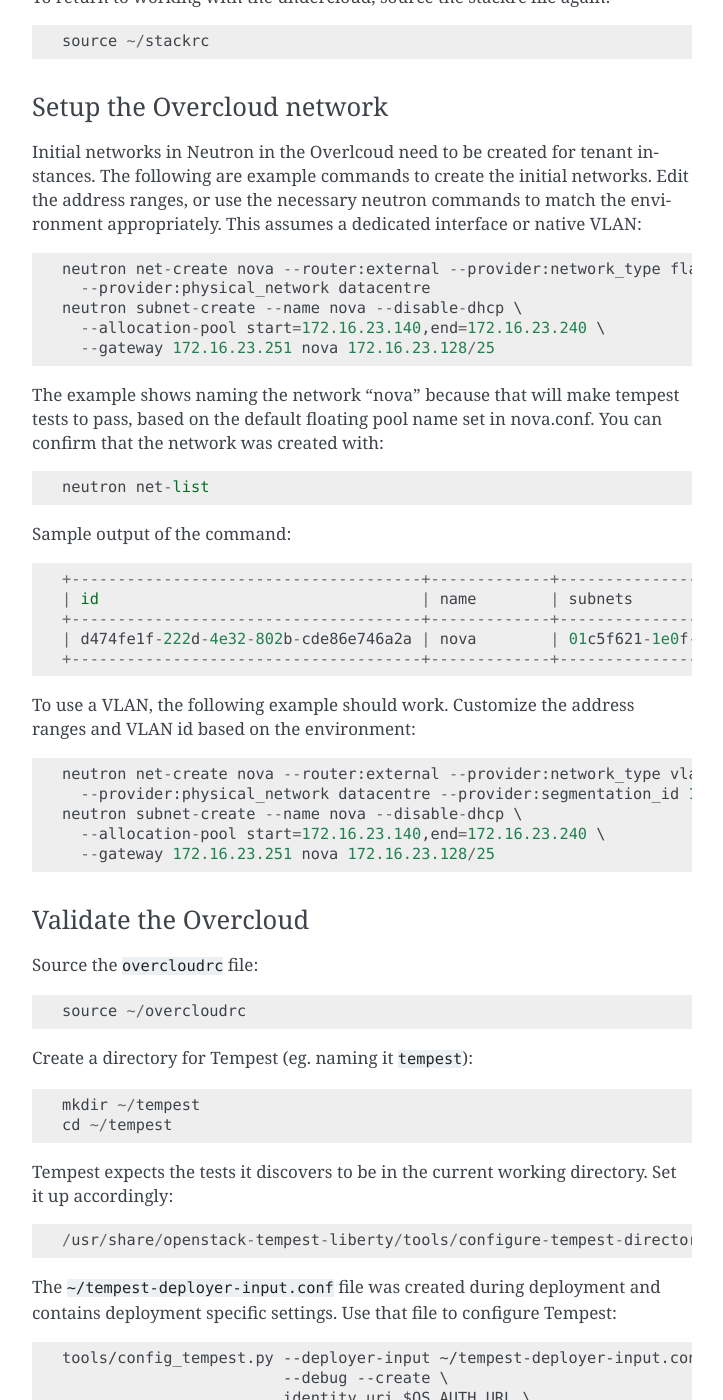
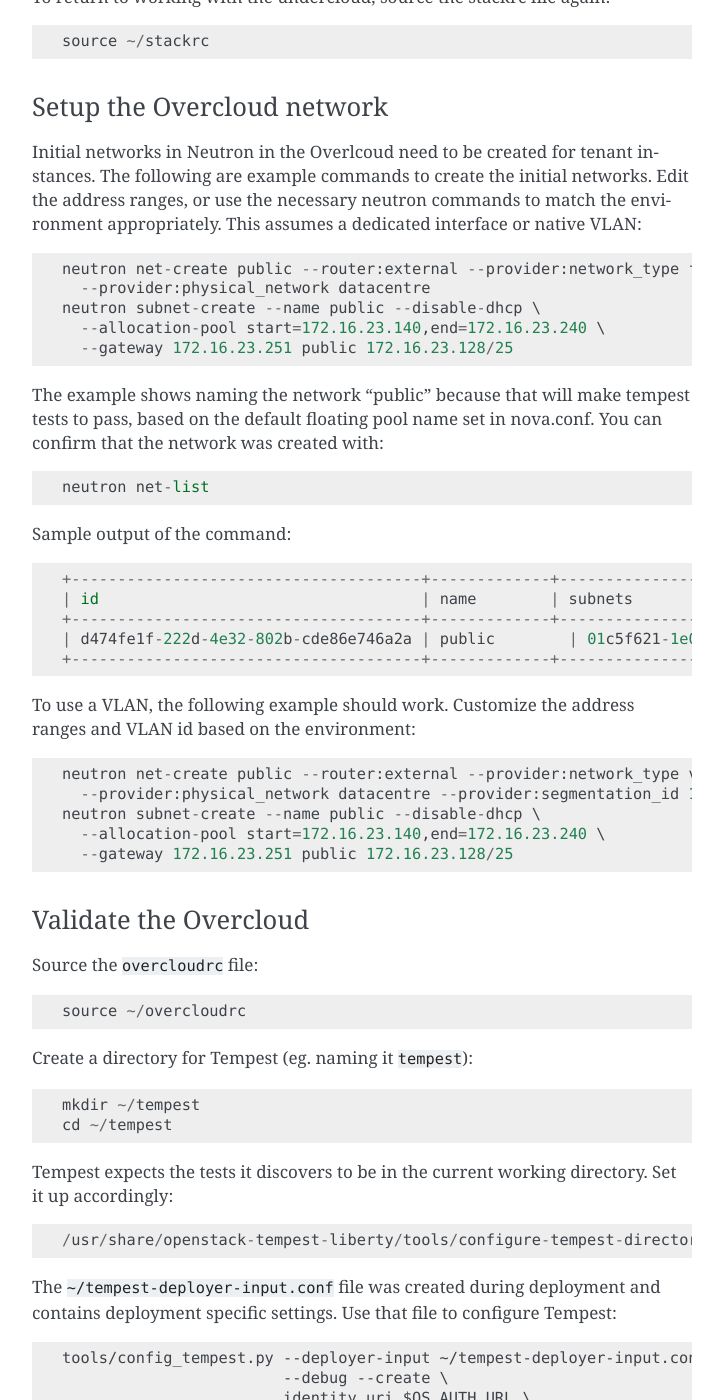
Before and after one commit to openstack-archive/tripleo-docs, a Sphinx documentation site: the page built from doc/source/basic_deployment/basic_deployment_cli.rst, in a window 1280 px wide and 1400 px high, scrolled down 8228 px. Shown: the whole window, without its empty margins (388-1111 px from the left). Built offline with Sphinx 7.4.7, drawn with Linux system fonts in a browser that asks for light colours.

Commit message:
Fixes network name for tempest
Since commit 48f1149459ecb9f3258cd8a93aee869243e0c9ed the
network name has been "public" rather than "nova"

Change-Id: I241db003c7a175477199290b1c7a747c6d201d5f
Signed-off-by: Christopher Brown <snecklifter@gmail.com>

```diff
--- a/doc/source/basic_deployment/basic_deployment_cli.rst
+++ b/doc/source/basic_deployment/basic_deployment_cli.rst
@@ -422,13 +422,13 @@ Edit the address ranges, or use the necessary neutron commands to match the
 environment appropriately. This assumes a dedicated interface or native VLAN::
 
 
-    neutron net-create nova --router:external --provider:network_type flat \
+    neutron net-create public --router:external --provider:network_type flat \
       --provider:physical_network datacentre
-    neutron subnet-create --name nova --disable-dhcp \
+    neutron subnet-create --name public --disable-dhcp \
       --allocation-pool start=172.16.23.140,end=172.16.23.240 \
-      --gateway 172.16.23.251 nova 172.16.23.128/25
+      --gateway 172.16.23.251 public 172.16.23.128/25
 
-The example shows naming the network "nova" because that will make tempest
+The example shows naming the network "public" because that will make tempest
 tests to pass, based on the default floating pool name set in nova.conf. You
 can confirm that the network was created with::
 
@@ -439,17 +439,17 @@ Sample output of the command::
     +--------------------------------------+-------------+-------------------------------------------------------+
     | id                                   | name        | subnets                                               |
     +--------------------------------------+-------------+-------------------------------------------------------+
-    | d474fe1f-222d-4e32-802b-cde86e746a2a | nova        | 01c5f621-1e0f-4b9d-9c30-7dc59592a52f 172.16.23.128/25 |
+    | d474fe1f-222d-4e32-802b-cde86e746a2a | public        | 01c5f621-1e0f-4b9d-9c30-7dc59592a52f 172.16.23.128/25 |
     +--------------------------------------+-------------+-------------------------------------------------------+
 
 To use a VLAN, the following example should work. Customize the address ranges
 and VLAN id based on the environment::
 
-    neutron net-create nova --router:external --provider:network_type vlan \
+    neutron net-create public --router:external --provider:network_type vlan \
       --provider:physical_network datacentre --provider:segmentation_id 195
-    neutron subnet-create --name nova --disable-dhcp \
+    neutron subnet-create --name public --disable-dhcp \
       --allocation-pool start=172.16.23.140,end=172.16.23.240 \
-      --gateway 172.16.23.251 nova 172.16.23.128/25
+      --gateway 172.16.23.251 public 172.16.23.128/25
 
 
 Validate the Overcloud
```
